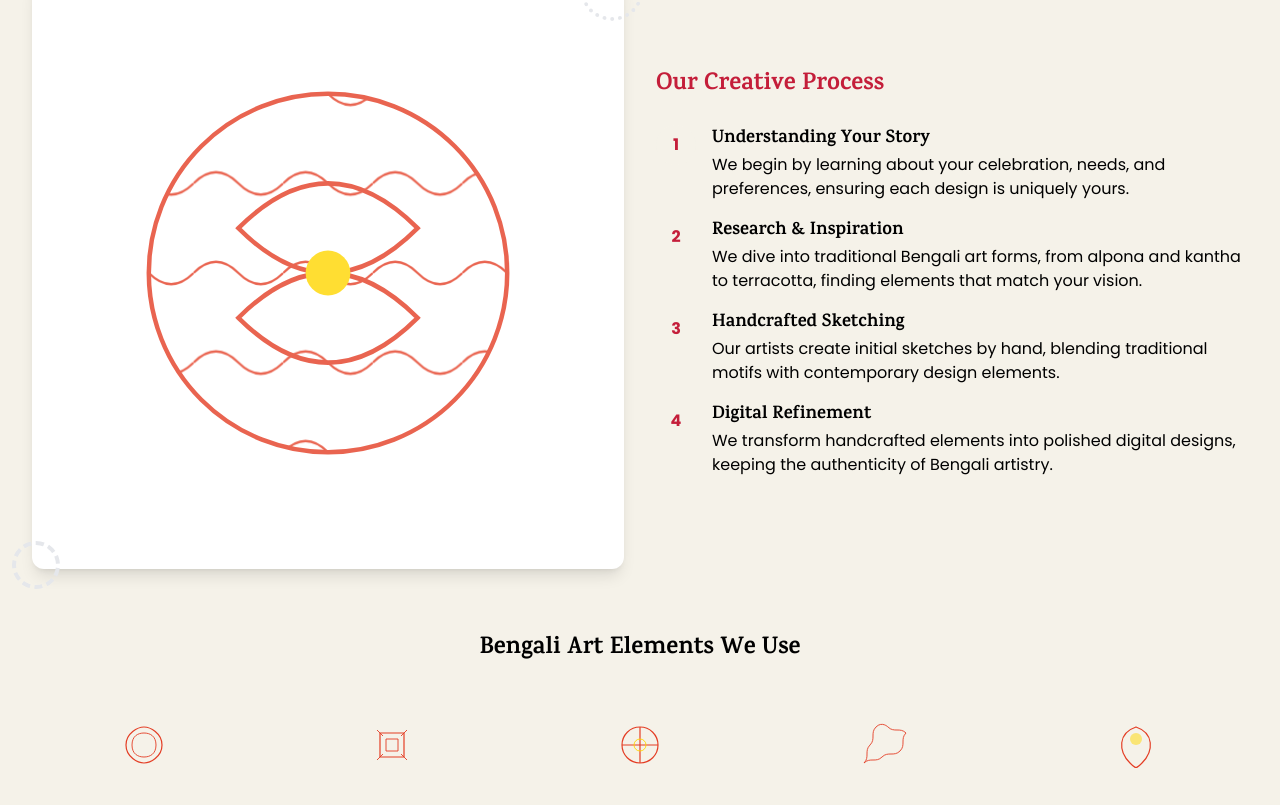
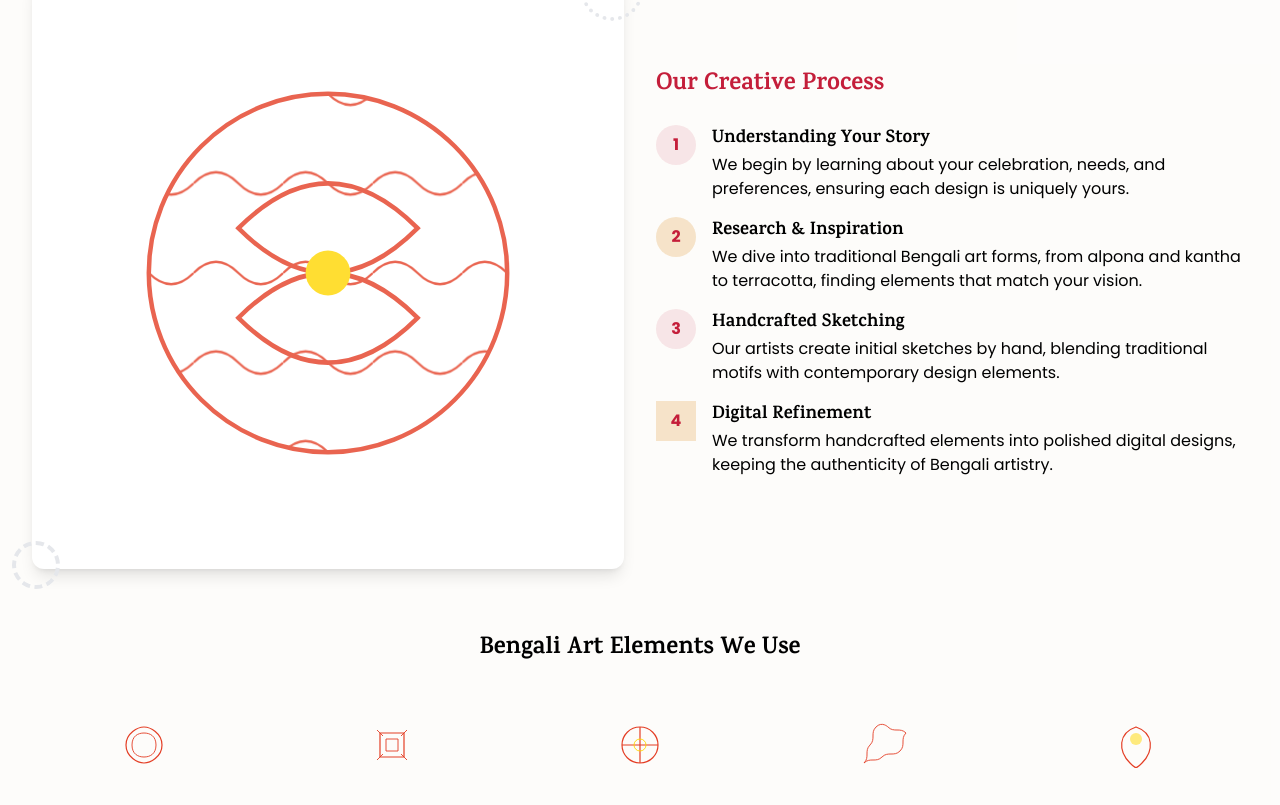
Before and after one commit to snehasishhaldar/JS_Graphics_Design_Landing_Page, a React (Vite) app: page / in a window 1280 px wide. Shown: the part 4255-5060 px from the top of the page. Built offline with nearby package versions, Linux system fonts and the light colour scheme.

Commit message:
Update BehindDesign.tsx

```diff
--- a/src/components/BehindDesign.tsx
+++ b/src/components/BehindDesign.tsx
@@ -1,7 +1,7 @@
 
 const BehindDesign = () => {
   return (
-    <section id="process" className="py-16 md:py-24  relative overflow-hidden">
+    <section id="process" className="py-16 md:py-24    bg-white/80  relative overflow-hidden">
       {/* Background Elements */}
       <div className="absolute inset-0 kantha-pattern opacity-10 pointer-events-none"></div>
       <div className="absolute right-0 bottom-0 w-64 h-64 bg-bengali-gold/10 rounded-full filter blur-3xl"></div>
@@ -52,7 +52,7 @@ const BehindDesign = () => {
 
             <div className="space-y-4">
               <div className="flex gap-4 items-start">
-                <div className="w-10 h-10 rounded-full bg-off-white/10 flex items-center justify-center shrink-0">
+                <div className="w-10 h-10 rounded-full bg-primary/10  flex items-center justify-center shrink-0">
                   <span className="font-bold text-primary">1</span>
                 </div>
                 <div>
@@ -62,7 +62,7 @@ const BehindDesign = () => {
               </div>
 
               <div className="flex gap-4 items-start">
-                <div className="w-10 h-10 rounded-full bbg-off-white/10 flex items-center justify-center shrink-0">
+                <div className="w-10 h-10 rounded-full bg-accent/30 flex items-center justify-center shrink-0">
                   <span className="font-bold text-primary">2</span>
                 </div>
                 <div>
@@ -72,7 +72,7 @@ const BehindDesign = () => {
               </div>
 
               <div className="flex gap-4 items-start">
-                <div className="w-10 h-10 rounded-full bg-bengali-gold/20 flex items-center justify-center shrink-0">
+                <div className="w-10 h-10 rounded-full bg-primary/10  flex items-center justify-center shrink-0">
                   <span className="font-bold text-primary">3</span>
                 </div>
                 <div>
@@ -82,7 +82,7 @@ const BehindDesign = () => {
               </div>
 
               <div className="flex gap-4 items-start">
-                <div className="w-10 h-10 bg-off-white/10 flex items-center justify-center shrink-0">
+                <div className="w-10 h-10 bg-accent/30 flex items-center justify-center shrink-0">
                   <span className="font-bold text-primary">4</span>
                 </div>
                 <div>
```
